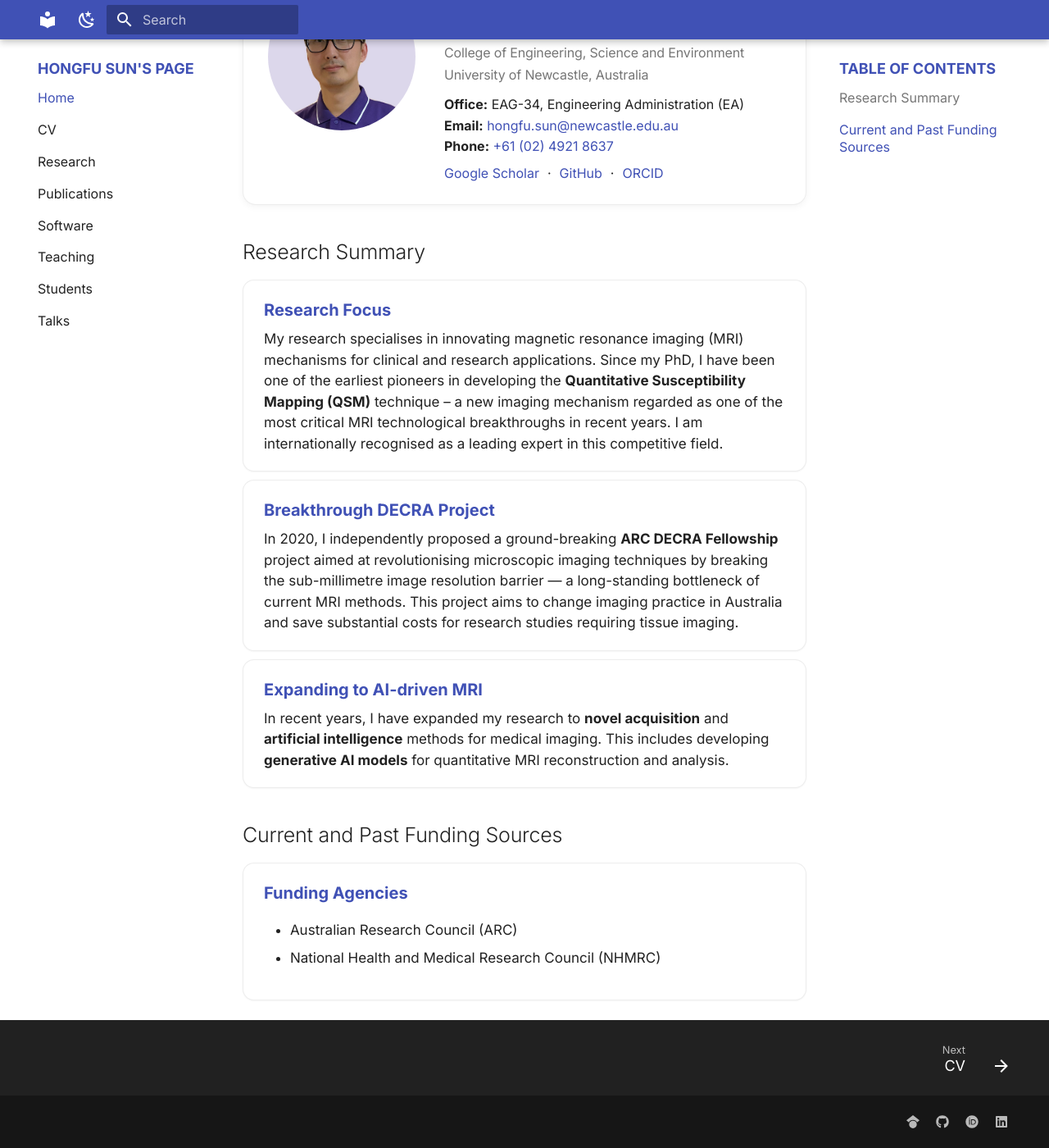
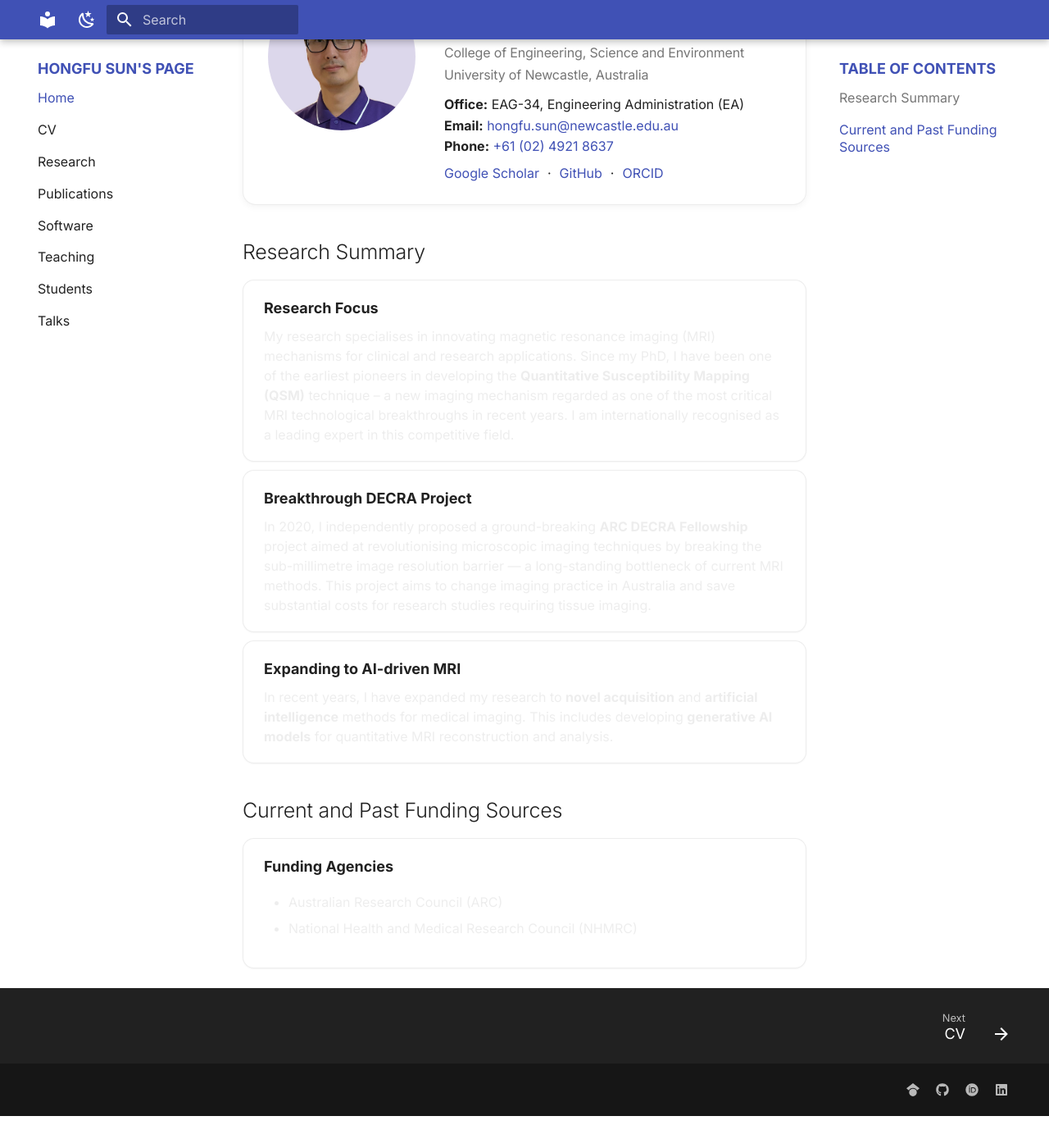
Before and after one commit to sunhongfu/sunhongfu.github.io, an MkDocs documentation site: the page built from docs/index.md, in a window 1280 px wide and 1400 px high, scrolled down 210 px. Shown: the whole window at 82% size. Built offline with MkDocs 1.6.1 and Material for MkDocs 9.7.7, drawn with Linux system fonts in a browser that asks for light colours; after the commit the page ends 1571 px from its top, so only the background shows below that.

Commit message:
change card color

```diff
--- a/docs/assets/extra.css
+++ b/docs/assets/extra.css
@@ -155,14 +155,14 @@
 
 .card-title {
   font-weight: 700;
-  font-size: 1rem;
+  font-size: 0.9rem;
   margin-bottom: .35rem;
-  color: var(--md-primary-fg-color);
+  color: var(--md-default-fg-color);
 }
 
 .card-body {
-  font-size: .85rem;
-  color: var(--md-default-fg-color);
+  font-size: .8rem;
+  color: var(--md-default-fg-color--lightest);
   line-height: 1.5;
 }
 
```
